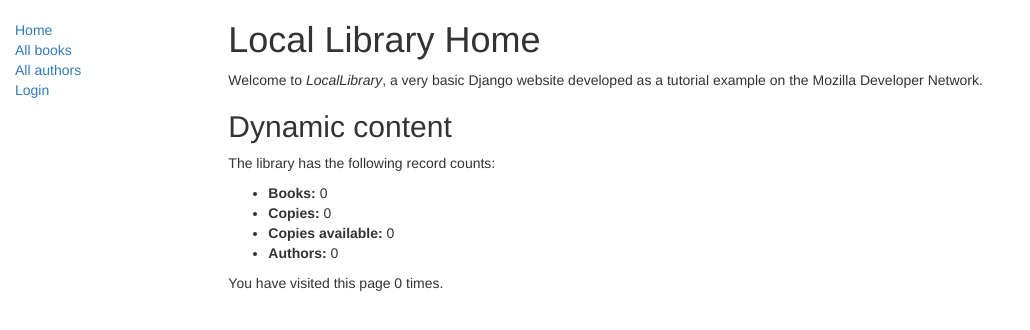
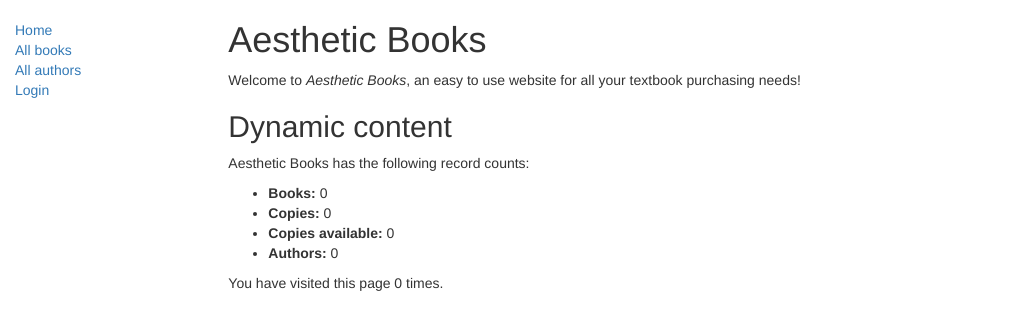
Before and after one commit to SamirKalouf/aesthetic-memes, a Django app: page /ecommerce/ in a window 1280 px wide. Shown: the top 330 px of the page, without its empty margins (0-1030 px from the left). Run offline with Django 3.2, Linux system fonts and the light colour scheme; data that the repository does not hold is empty; some libraries are stand-ins or nearby versions.

Commit message:
minor changes

```diff
--- a/aesthetic_memes/ecommerce/admin.py
+++ b/aesthetic_memes/ecommerce/admin.py
@@ -26,8 +26,7 @@ class BooksInstanceInline(admin.TabularInline):
 
 @admin.register(Book)
 class BookAdmin(admin.ModelAdmin):
-    list_display = ('title', 'author', 'display_genre')
-    inlines = [BooksInstanceInline]
+    model = Book
 
 # Register the Admin classes for BookInstance using the decorator
 
--- a/aesthetic_memes/ecommerce/models.py
+++ b/aesthetic_memes/ecommerce/models.py
@@ -24,8 +24,8 @@ class Book(models.Model):
     Model representing a book (but not a specific copy of a book).
     """
     title = models.CharField(max_length=200)
-    author = models.ForeignKey('Author', on_delete=models.SET_NULL, null=True)
-    # Foreign Key used because book can only have one author, but authors can have multiple books
+    author = models.ManyToManyField('Author')
+    # ManyToManyField used because books can have multiple authors and authors can have multiple books
     # Author as a string rather than object because it hasn't been declared yet in the file.
     summary = models.TextField(max_length=1000, help_text='Enter a brief description of the book')
     isbn = models.CharField('ISBN',max_length=13, help_text='13 Character <a href="https://www.isbn-international.org/content/what-isbn">ISBN number</a>')
--- a/aesthetic_memes/ecommerce/templates/base_generic.html
+++ b/aesthetic_memes/ecommerce/templates/base_generic.html
@@ -2,7 +2,7 @@
 <html lang="en">
 <head>
 
-  {% block title %}<title>Local Library</title>{% endblock %}
+  {% block title %}<title>Aesthetic Books</title>{% endblock %}
   <meta charset="utf-8">
   <meta name="viewport" content="width=device-width, initial-scale=1">
   <link rel="stylesheet" href="https://maxcdn.bootstrapcdn.com/bootstrap/3.3.7/css/bootstrap.min.css">
--- a/aesthetic_memes/ecommerce/templates/ecommerce/book_detail.html
+++ b/aesthetic_memes/ecommerce/templates/ecommerce/book_detail.html
@@ -3,7 +3,6 @@
 {% block content %}
   <h1>Title: {{ book.title }}</h1>
 
-  <p><strong>Author:</strong> <a href="{% url 'author-detail' book.author.pk %}">{{ book.author }}</a></p> <!-- author detail link not yet defined -->
   <p><strong>Summary:</strong> {{ book.summary }}</p>
   <p><strong>ISBN:</strong> {{ book.isbn }}</p>
   <p><strong>Language:</strong> {{ book.language }}</p>
--- a/aesthetic_memes/ecommerce/templates/index.html
+++ b/aesthetic_memes/ecommerce/templates/index.html
@@ -1,13 +1,13 @@
 {% extends "base_generic.html" %}
 
 {% block content %}
-<h1>Local Library Home</h1>
+<h1>Aesthetic Books</h1>
 
-  <p>Welcome to <em>LocalLibrary</em>, a very basic Django website developed as a tutorial example on the Mozilla Developer Network.</p>
+  <p>Welcome to <em>Aesthetic Books</em>, an easy to use website for all your textbook purchasing needs!</p>
 
 <h2>Dynamic content</h2>
 
-  <p>The library has the following record counts:</p>
+  <p>Aesthetic Books has the following record counts:</p>
   <ul>
     <li><strong>Books:</strong> {{ num_books }}</li>
     <li><strong>Copies:</strong> {{ num_instances }}</li>
```
Also changed, not shown: aesthetic_memes/ecommerce/migrations/0003_auto_20180324_0901.py (added).
